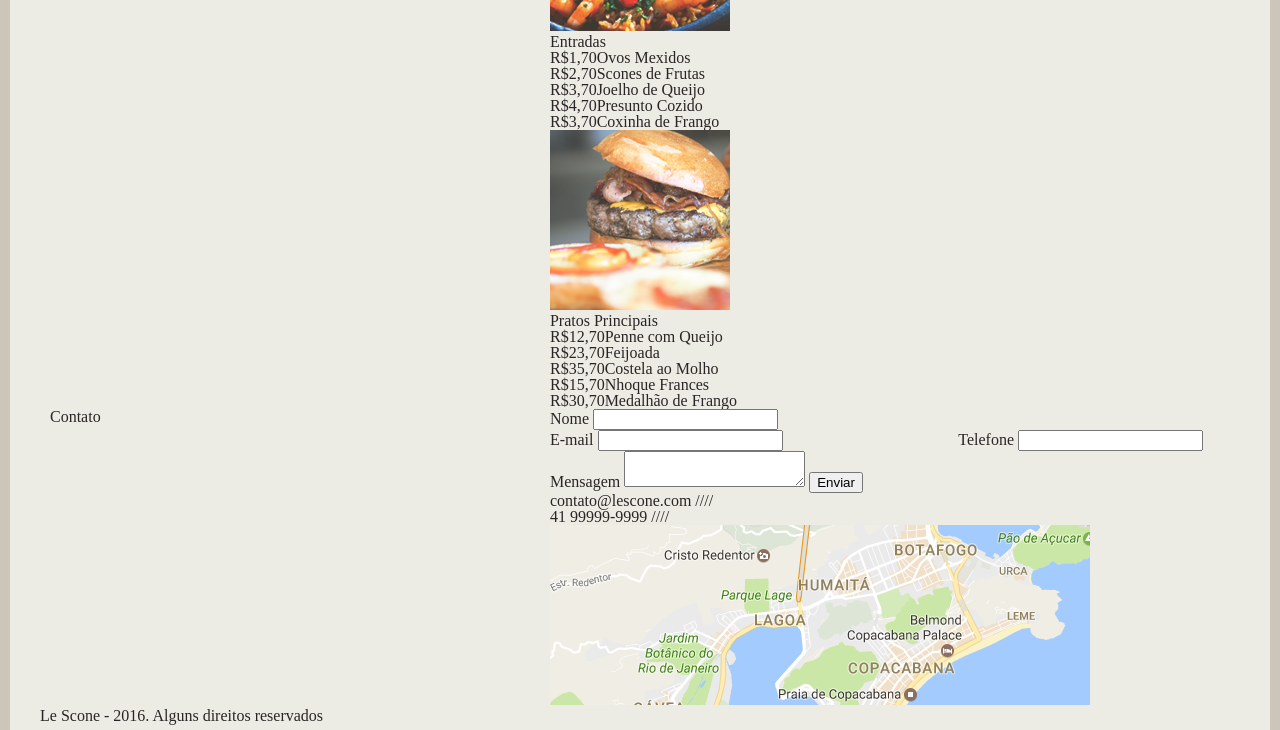
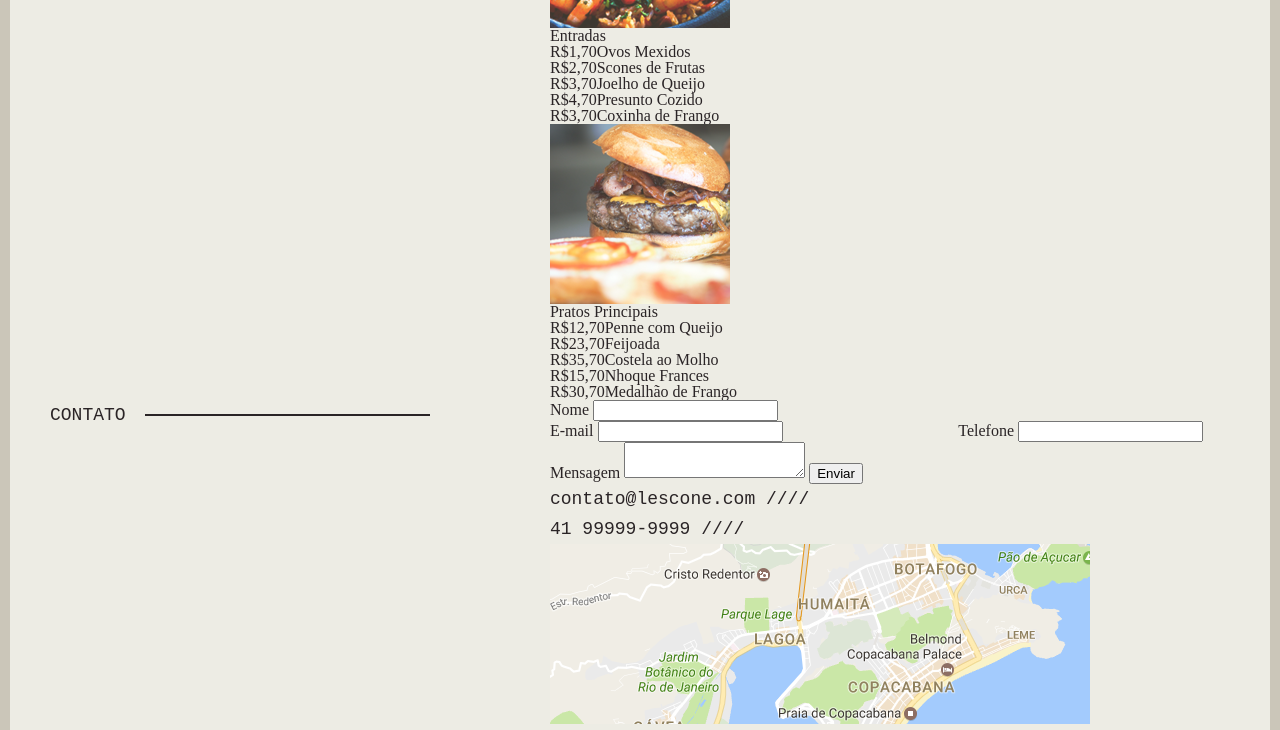
Before and after one commit to JvKulka/Lescone-Sass, a plain HTML site: page index.html in a window 1280 px wide. Shown: the part 862-1592 px from the top of the page. Drawn offline with Linux system fonts and the light colour scheme; a web font is replaced by a local one.

Commit message:
Estilos Gerais
Realizado algumas estilizações gerais/padrões do site

```diff
--- a/css/scss/_geral.scss
+++ b/css/scss/_geral.scss
@@ -2,4 +2,36 @@ body {
   background: $bege-claro;
   border: 10px solid $bege-medio;
   color: $cinza;
+  @include device(s) {
+    border: none;
+  }
 }
+
+img {
+  display: block;
+  max-width: 100%;
+}
+
+p {
+  @include tipo-1(18);
+}
+
+.titulo {
+  @include tipo-1(18);
+  text-transform: uppercase;
+  @include device(s) {
+    margin-bottom: 40px;
+  }
+  &::after {
+    content: "";
+    display: block;
+    width: 75%;
+    float: right;
+    height: 2px;
+    background: $cinza;
+    margin-top: 14px;
+    @include device(m) {
+      width: 60%;
+    }
+  }
+}
```
Also changed, not shown: css/style.css.
